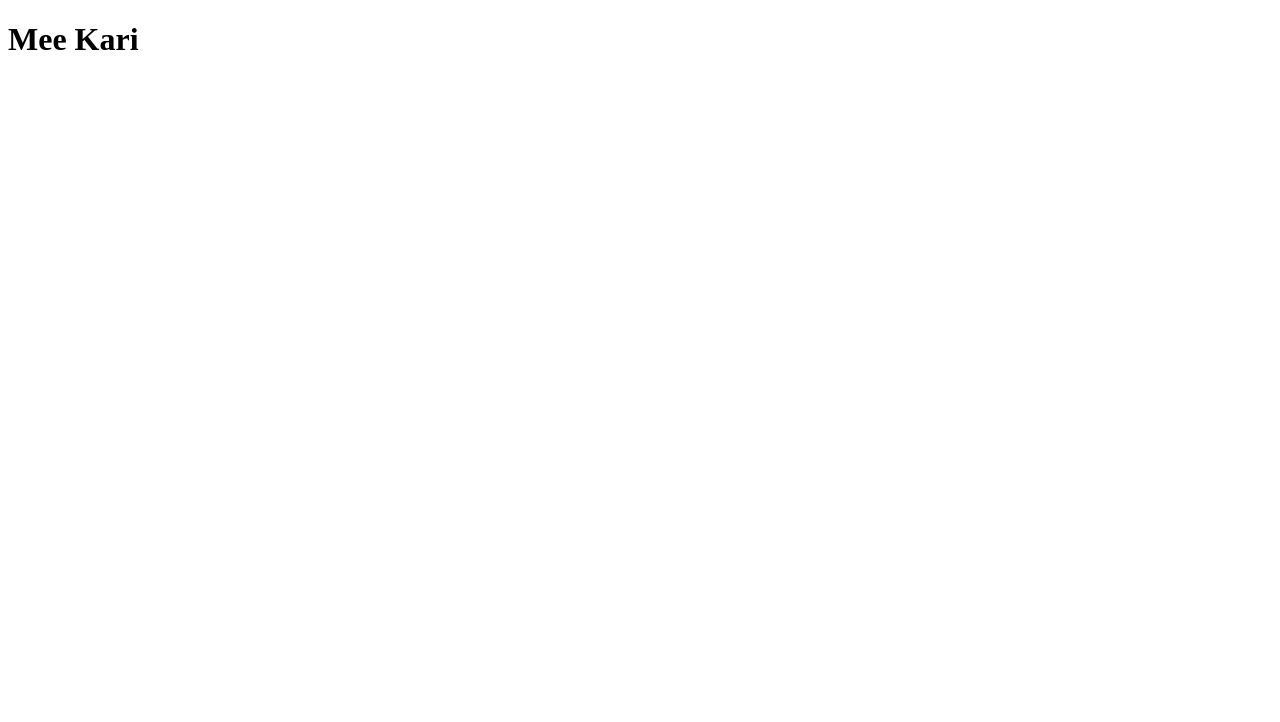
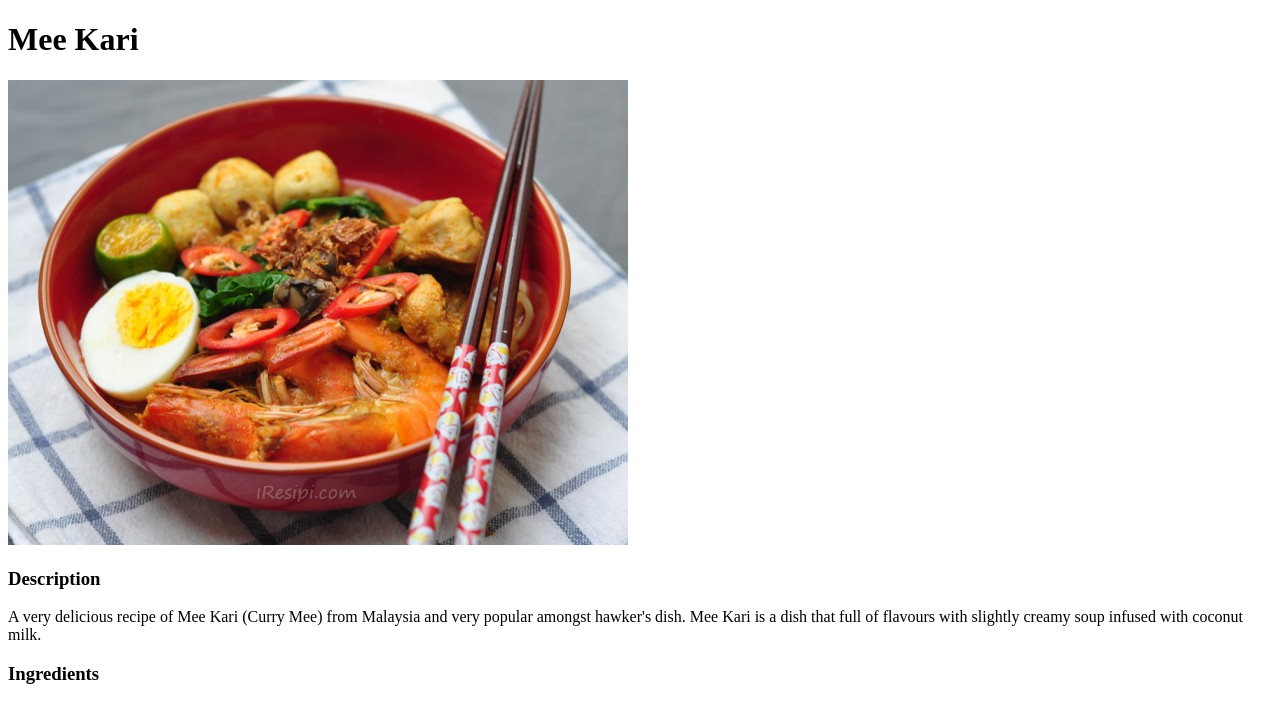
Before and after one commit to Syahkhayy/odin-recipes, a plain HTML site: page recipes/mee-kari.html in a window 1280 px wide. Drawn offline with Linux system fonts and the light colour scheme.

Commit message:
Update Mee Kari Recipe description and image

```diff
--- a/recipes/mee-kari.html
+++ b/recipes/mee-kari.html
@@ -7,5 +7,16 @@
 
     <body>
         <h1>Mee Kari</h1>
+
+        <img src="../pic/mee-kari.jpeg" alt="Scrumptious Mee Kari with prawn and boiled egg">
+
+        <h3>Description</h3>
+        <p>A very delicious recipe of Mee Kari (Curry Mee) from Malaysia
+            and very popular amongst hawker's dish. Mee Kari is a dish
+            that full of flavours with slightly creamy soup infused
+            with coconut milk.
+        </p>
+
+        <h3>Ingredients</h3>
     </body>
 </html>
```
Also changed, not shown: pic/mee-kari.jpeg (added).
